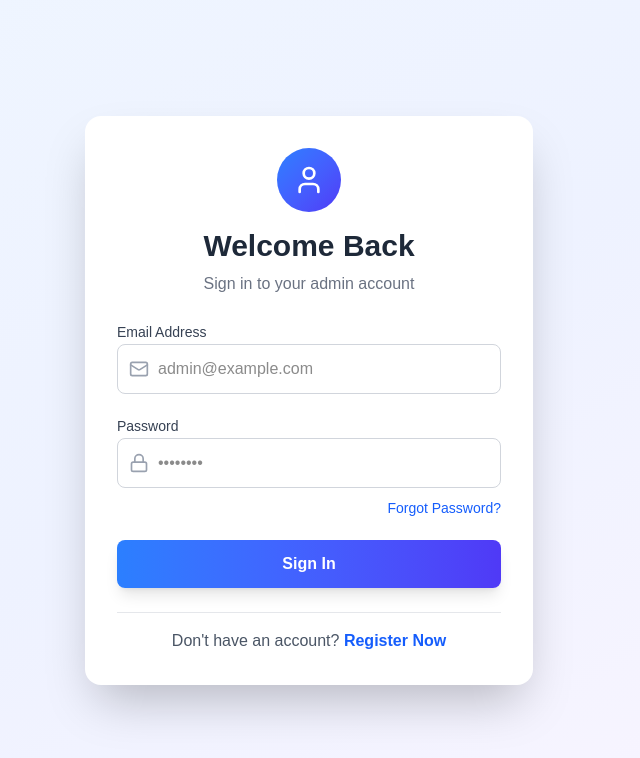
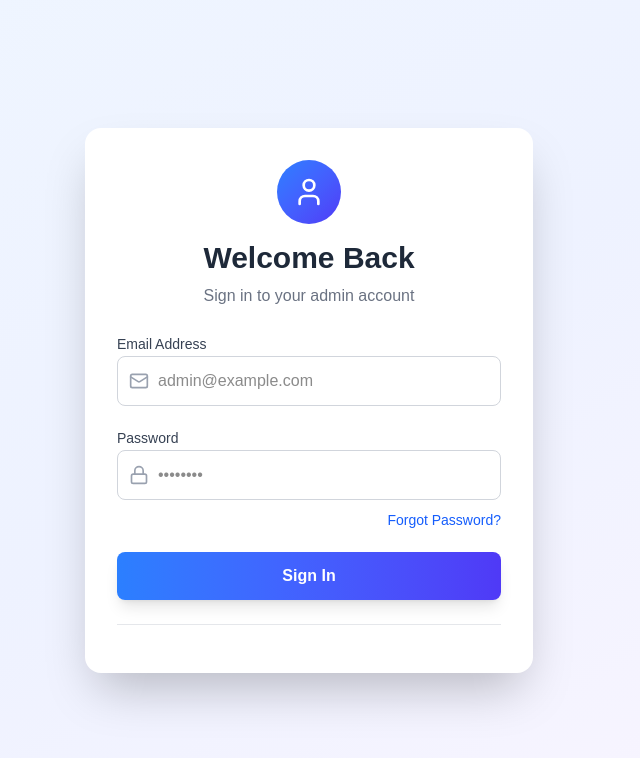
Before and after one commit to anaskhan3458027/lems, a Next.js app: page /dss/management/components/admin in a window 1280 px wide. Shown: the top 758 px of the page, without its empty margins (331-971 px from the left). Built offline with nearby package versions, Linux system fonts and the light colour scheme.

Commit message:
register hide admin

```diff
--- a/app/dss/management/components/admin/components/login.tsx
+++ b/app/dss/management/components/admin/components/login.tsx
@@ -102,7 +102,7 @@
             </div>
 
             <div className="text-center pt-4 border-t border-gray-200">
-              <p className="text-gray-600">
+              {/* <p className="text-gray-600">
                 Don't have an account?{' '}
                 <button
                   onClick={onSwitchToRegister}
@@ -111,7 +111,7 @@
                 >
                   Register Now
                 </button>
-              </p>
+              </p> */}
             </div>
           </div>
         </div>
```
